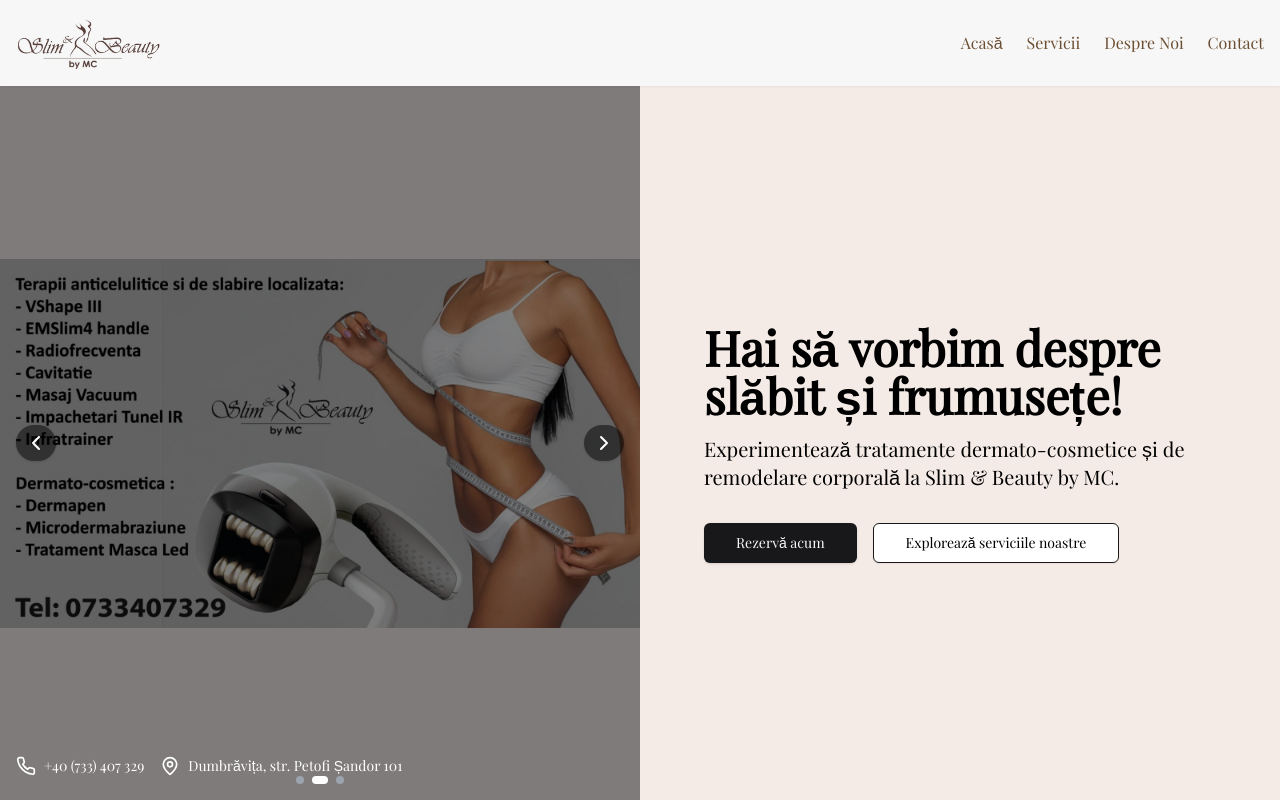
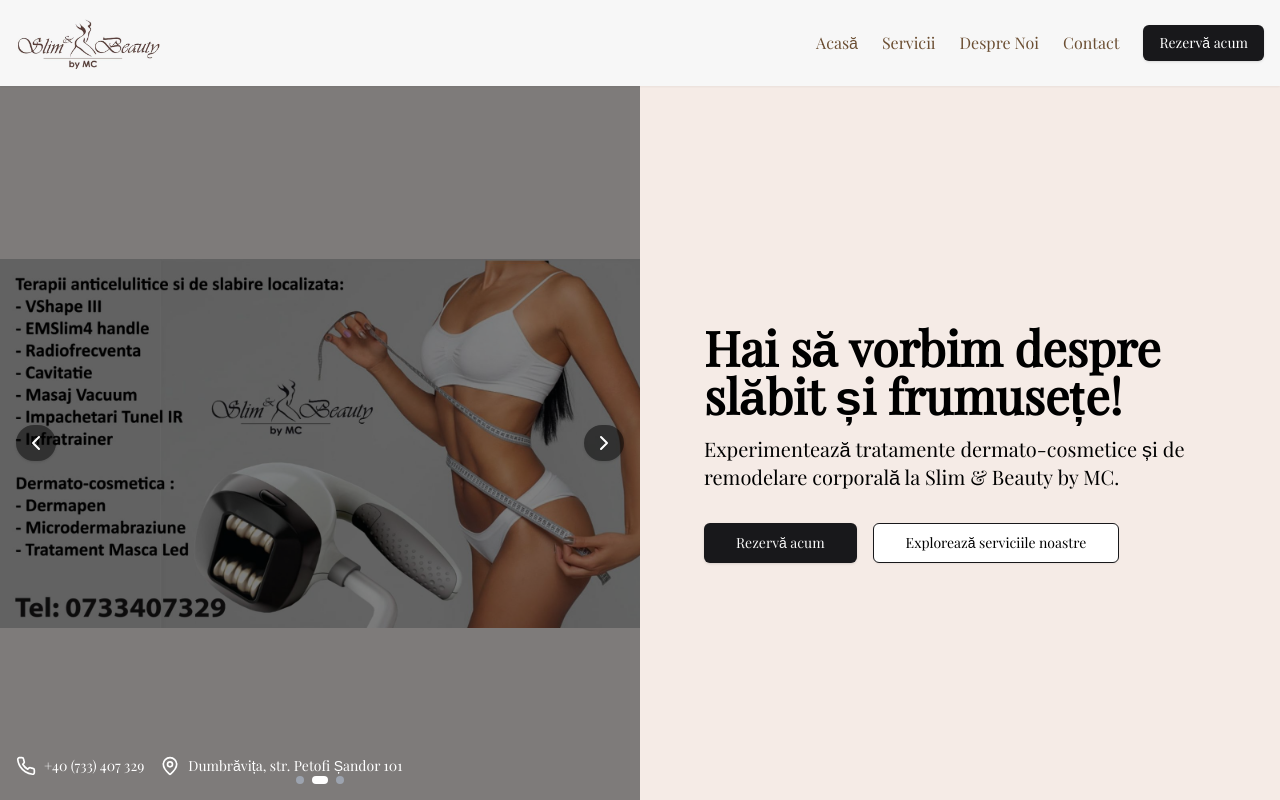
Before and after one commit to sinan2000/slim_beauty, a Next.js app: page / in a window 1280 px wide. Shown: the top 800 px of the page. Built offline with nearby package versions, Linux system fonts and the light colour scheme.

Commit message:
navbar booking button

```diff
--- a/app/page.tsx
+++ b/app/page.tsx
@@ -4,6 +4,7 @@
 import Transformations from '@/components/landing_page/transformations'
 import Contact from '@/components/landing_page/contact'
 import Testimonials from '@/components/landing_page/testimonials'
+import BookingForm from '@/components/landing_page/booking_form'
 
 export default function HomePage() {
   return (
@@ -14,6 +15,7 @@
         <FaceCare />
         <Testimonials />
         <Transformations />
+        <BookingForm />
         <Contact />
       </main>
     </div>
--- /dev/null
+++ b/components/landing_page/booking_form.tsx
@@ -0,0 +1,5 @@
+export default function BookingForm() {
+    return (
+        <p>Hello!</p>
+    )
+}
--- a/components/landing_page/hero.tsx
+++ b/components/landing_page/hero.tsx
@@ -4,6 +4,7 @@
 import { Button } from "@/components/ui/button";
 import { ChevronLeft, ChevronRight, MapPin, Phone } from 'lucide-react';
 import { motion, AnimatePresence } from 'framer-motion';
+import Link from 'next/link';
 
 export default function Hero() {
     const [currentImage, setCurrentImage] = useState(0);
@@ -113,8 +114,16 @@
                         transition={{ delay: 0.6 }}
                         className="flex flex-col sm:flex-row space-y-4 sm:space-y-0 sm:space-x-4"
                     >
-                        <Button size="lg" className="bg-primary hover:bg-primary/90 w-full sm:w-auto">Rezervă acum</Button>
-                        <Button size="lg" variant="outline" className="border-primary text-primar w-full sm:w-auto">Explorează serviciile noastre</Button>
+                        <Link href="/rezervare">
+                            <Button size="lg" className="bg-primary hover:bg-primary/90 w-full sm:w-auto">
+                                Rezervă acum
+                            </Button>
+                        </Link>
+                        <Link href='/servicii'>
+                            <Button size="lg" variant="outline" className="border-primary text-primar w-full sm:w-auto">
+                                Explorează serviciile noastre
+                            </Button>
+                        </Link>
                     </motion.div>
                 </div>
             </div>
--- a/components/navbar.tsx
+++ b/components/navbar.tsx
@@ -3,7 +3,7 @@
 import { useState } from "react";
 import Image from "next/image"
 import Link from "next/link"
-import { Button } from './ui/button';
+import { Button } from '@/components/ui/button';
 import { Menu, X, Instagram, Facebook } from 'lucide-react'
 
 export default function Navbar() {
@@ -12,7 +12,7 @@
     const items = [
         { name: "Acasă", href: "/" },
         { name: "Servicii", href: "/servicii" },
-        { name: "Despre Noi", href: "/#despre-noi" },
+        { name: "Despre Noi", href: "/despre-noi" },
         { name: "Contact", href: "/#contact" }
     ]
 
@@ -31,17 +31,29 @@
                     height={75}
                     className="w-36 h-auto"
                 />
-                <nav className="hidden md:block">
+                <nav className="hidden md:flex items-center space-x-6">
                     <ul className="flex space-x-6">
                         {items.map(item => (
                             <Link href={item.href} key={item.name} className="text-[#6B4E32] hover:text-primary">{item.name}</Link>
                         ))}
                     </ul>
+                    <Link href="/#rezervare">
+                        <Button variant="default" className="bg-primary text-white hover:bg-primary/90">
+                            Rezervă acum
+                        </Button>
+                    </Link>
                 </nav>
-                <Button size="sm" variant="ghost" onClick={toggleMenu} className="md:hidden">
-                    <Menu className="h-6 w-6 text-[#6B4E32]" />
-                    <span className="sr-only">Deschide meniul</span>
-                </Button>
+                <div className="flex items-center space-x-4 md:hidden">
+                    <Link href="/#rezervare">
+                        <Button variant="default" className="bg-primary text-white hover:bg-primary/90">
+                            Rezervă acum
+                        </Button>
+                    </Link>
+                    <Button size="sm" variant="ghost" onClick={toggleMenu}>
+                        <Menu className="h-6 w-6 text-[#6B4E32]" />
+                        <span className="sr-only">Deschide meniul</span>
+                    </Button>
+                </div>
             </div>
 
             {/* Mobile Menu */}
@@ -63,8 +75,14 @@
                         </ul>
                     </nav>
 
+                    <Link href="/#rezervare">
+                        <Button variant="default" className="bg-primary text-white hover:bg-primary/90">
+                            Rezervă acum
+                        </Button>
+                    </Link>
+
                     {/* Social Icons */}
-                    <div className="flex justify-center space-x-4 mt-4 mb-2">
+                    <div className="flex justify-center space-x-4 mt-6 mb-2">
                         <Link href="https://www.instagram.com/slimandbeautybymc/" className="text-[#6B4E32] hover:text-primary" aria-label="Instagram" target="_blank" rel="noopener noreferrer">
                             <Instagram className="h-6 w-6" />
                         </Link>
```
